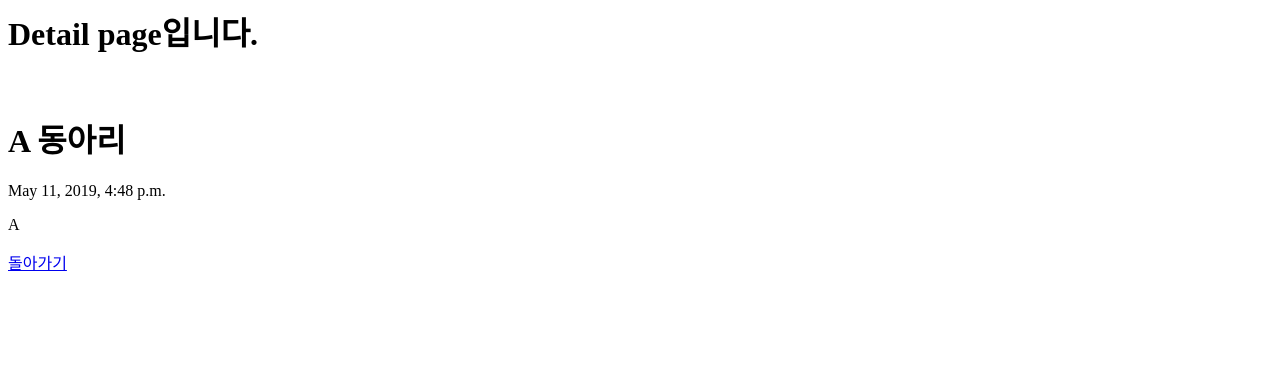
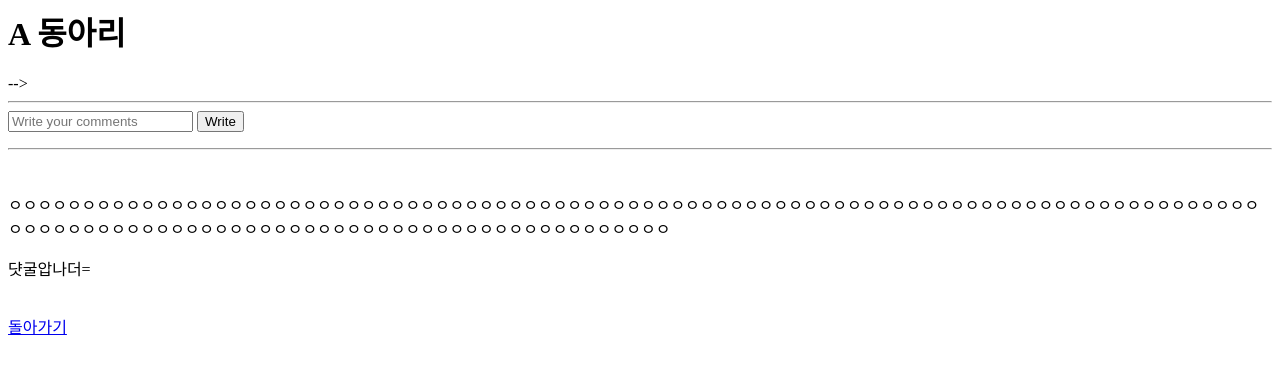
Before and after one commit to blueberry333/festivaldevelopteam_new, a Django app: page /myapp/16/ in a window 1280 px wide. Shown: the top 374 px of the page. Run offline with Django 3.2, Linux system fonts and the light colour scheme; data comes from the database, SQL or seed files in the repository; both versions use the stored data as it was after the commit.

Commit message:
only changed comments to appear  on detail.html

```diff
--- a/myapp/models.py
+++ b/myapp/models.py
@@ -11,3 +11,11 @@ class Board(models.Model):
 
     def summary(self):
         return self.body[:100]
+
+class Comment(models.Model):
+    post = models.ForeignKey(Board, on_delete=models.CASCADE, null=True, related_name = 'comments')
+    comment_date = models.DateTimeField(auto_now_add=True)
+    comment_contents = models.CharField(max_length=400)
+
+    class Meta:
+        ordering = ['-comment_date']
--- a/myapp/templates/detail.html
+++ b/myapp/templates/detail.html
@@ -1,9 +1,30 @@
-<h1>Detail page입니다.</h1>
-<br>
+<div class="container">
+    <h1>{{ board.title }}</h1> -->
+    <!-- <p>{{ board.pub_date }}</p> -->
+    <!-- <p>{{ board.body }}</p> -->
 
-<div class="container">
-    <h1>{{ board.title }}</h1>
-    <p>{{ board.pub_date }}</p>
-    <p>{{ board.body }}</p>
+    <br>
+    <hr>
+    <!-- 댓글쓰는곳 -->
+    <form action="{% url 'comment_write' board_id=board.id %}" method="POST">
+        {% csrf_token %}
+        <input type="textarea" name="content" placeholder="Write your comments">
+        <input type="submit" value="Write" />
+    </form>
+    <hr>
+
+    <br>
+    <!-- 댓글목록 -->
+    {% for comment in board.comments.all %}
+        <div class="comment">
+          <p>{{ comment.comment_contents }}</p>
+        </div>
+
+    {% empty %}
+        <p>아직 댓글이 없습니다.</p>
+    {% endfor %}
+
+        <br>
+
     <a href="{% url 'home' %}">돌아가기</a>
 </div>
--- a/myapp/views.py
+++ b/myapp/views.py
@@ -1,8 +1,10 @@
 from django.shortcuts import render, get_object_or_404, redirect
 
-from .models import Board
+from .models import Board, Comment
 
 from django.utils import timezone
+
+# from django.core.urlresolvers import reverse_lazy
 
 # Create your views here.
 
@@ -41,3 +43,15 @@ def update(request, board_id):
     board.pub_date = timezone.datetime.now()
     board.save()
     return redirect('/')
+
+def comment_write(request, board_id):
+    if request.method == 'POST':
+        post = get_object_or_404(Board, pk=board_id)
+        content = request.POST.get('content')
+
+    if not content:
+        messages.info(request, 'You didnt write anything')
+        return redirect('detail', board_id)
+
+    Comment.objects.create(post=post, comment_contents=content)
+    return redirect('detail', board_id)
--- a/myproject/urls.py
+++ b/myproject/urls.py
@@ -26,4 +26,5 @@ urlpatterns = [
     path('myapp/delete/<int:board_id>', myapp.views.delete, name="delete"),
     path('myapp/edit/<int:board_id>', myapp.views.edit, name="edit"),
     path('myapp/update/<int:board_id>', myapp.views.update, name="update"),
+    path('myapp/<int:board_id>', myapp.views.comment_write, name="comment_write"),
 ]
```
Also changed, not shown: myapp/templates/home.html (+4 -4 lines), db.sqlite3, myapp/migrations/0002_comment.py (added).
